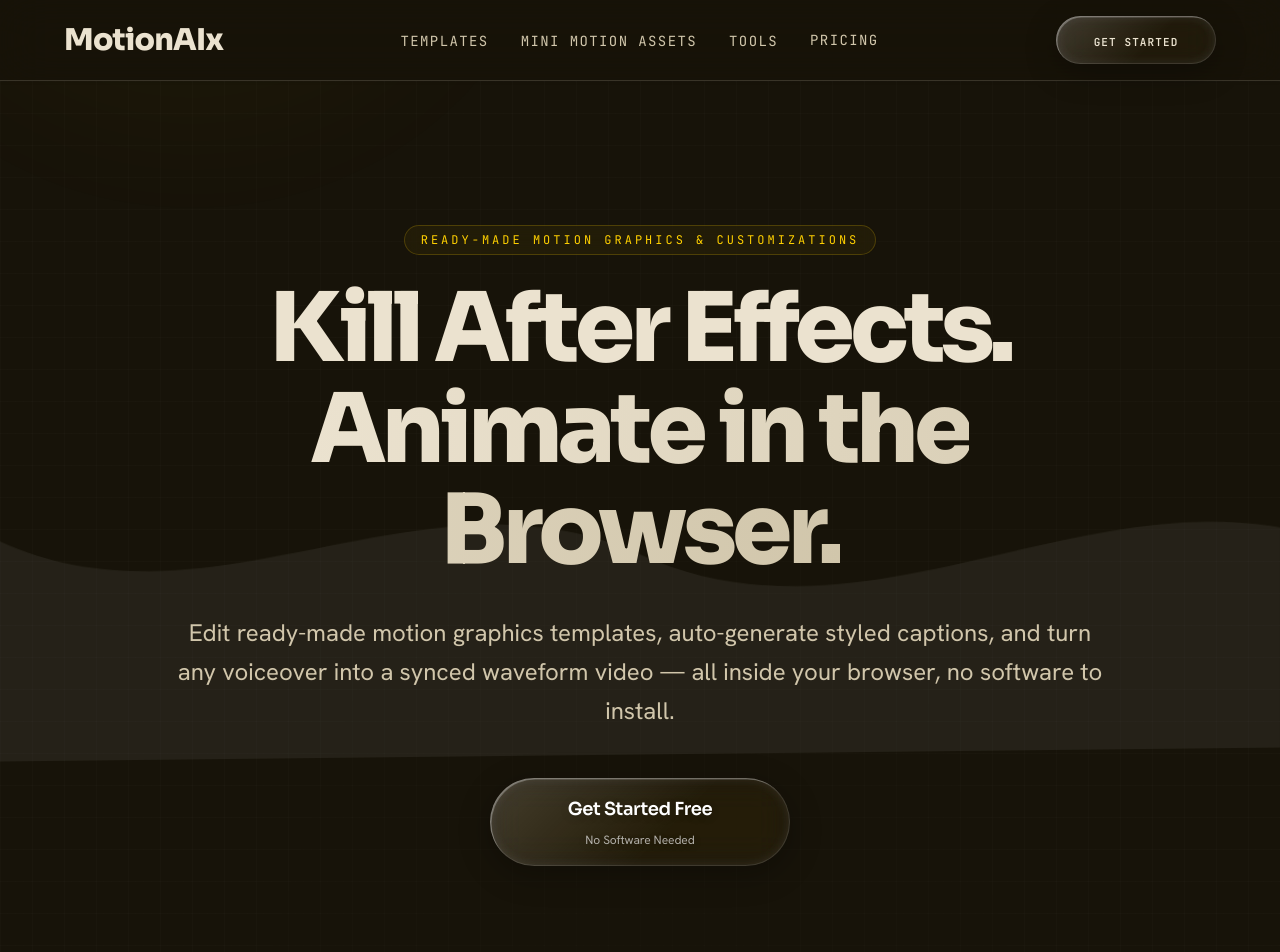
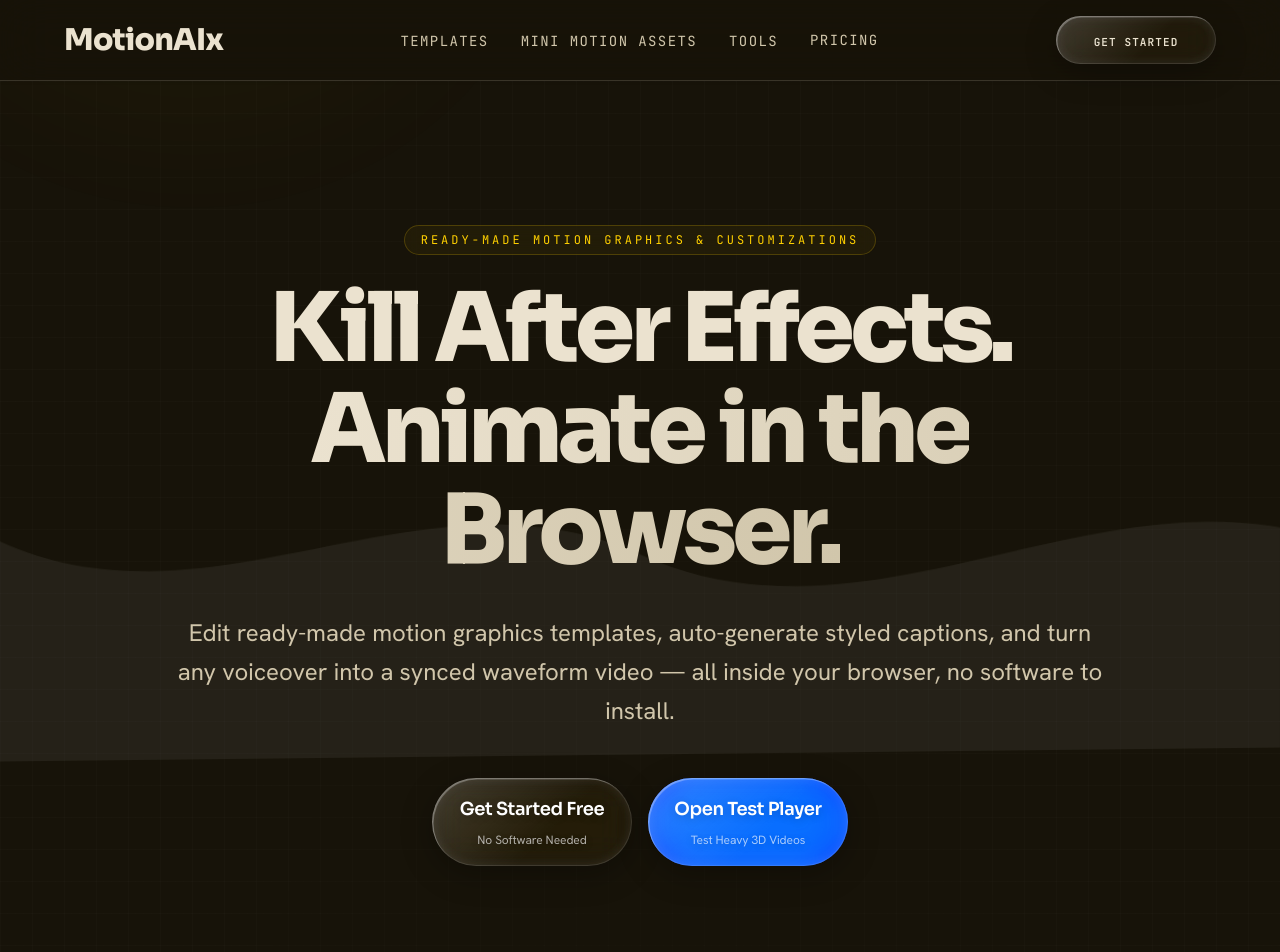
Before and after one commit to eren-998/motionaix-mobile-test, a Next.js app: page / in a window 1280 px wide. Shown: the top 952 px of the page. Built offline with nearby package versions, Linux system fonts and the light colour scheme.

Commit message:
feat: add test-player link to landing page

```diff
--- a/src/app/page.tsx
+++ b/src/app/page.tsx
@@ -126,9 +126,14 @@ export default function Home() {
             Edit ready-made motion graphics templates, auto-generate styled captions, and turn any voiceover into a synced waveform video — all inside your browser, no software to install.
           </p>
 
-          <Link href="/login" className="w-[300px] h-[88px]">
-            <LiquidGlassCard className="!w-full !h-full !rounded-[44px]" title="Get Started Free" subtitle="No Software Needed" isButton />
-          </Link>
+          <div className="flex gap-4">
+            <Link href="/login" className="w-[200px] h-[88px]">
+              <LiquidGlassCard className="!w-full !h-full !rounded-[44px]" title="Get Started Free" subtitle="No Software Needed" isButton />
+            </Link>
+            <Link href="/test-player" className="w-[200px] h-[88px]">
+              <LiquidGlassCard className="!w-full !h-full !rounded-[44px] !bg-blue-600" title="Open Test Player" subtitle="Test Heavy 3D Videos" isButton />
+            </Link>
+          </div>
         </motion.div>
       </section>
 
```
